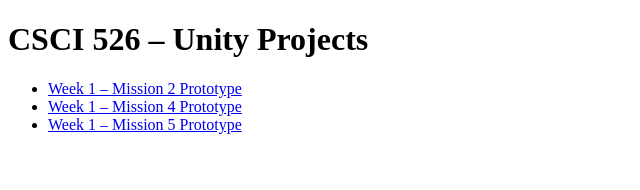
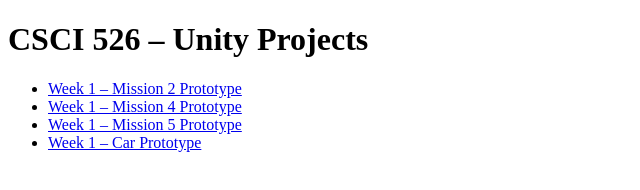
Before and after one commit to is-ClarkHu/CSCI526, a plain HTML site: page index.html in a window 1280 px wide. Shown: the whole page, without its empty margins (0-640 px from the left). Drawn offline with Linux system fonts and the light colour scheme.

Commit message:
Update index.html

```diff
--- a/index.html
+++ b/index.html
@@ -7,6 +7,7 @@
     <li><a href="week1/mission2/">Week 1 – Mission 2 Prototype</a></li>
     <li><a href="week1/mission4/">Week 1 – Mission 4 Prototype</a></li>
     <li><a href="week1/mission5/">Week 1 – Mission 5 Prototype</a></li>
+    <li><a href="week1/prototype%20car/">Week 1 – Car Prototype</a></li>
 
   </ul>
 </body>
```
